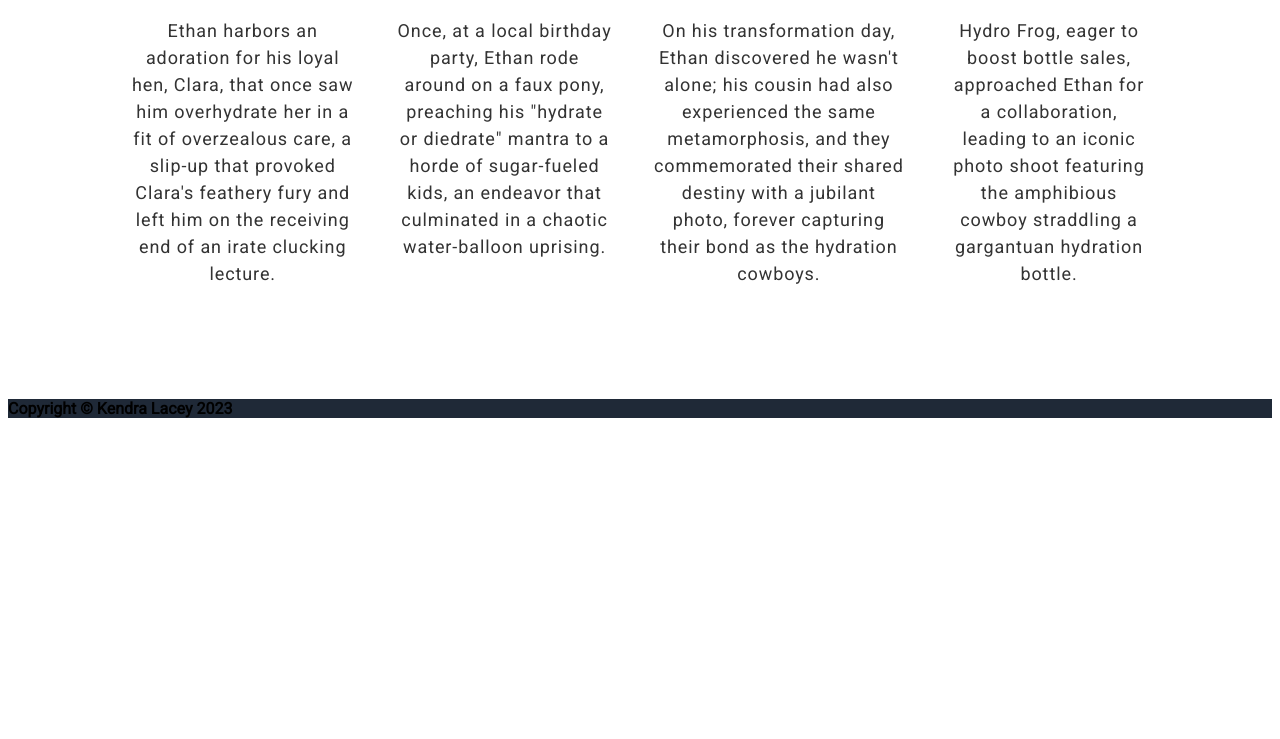
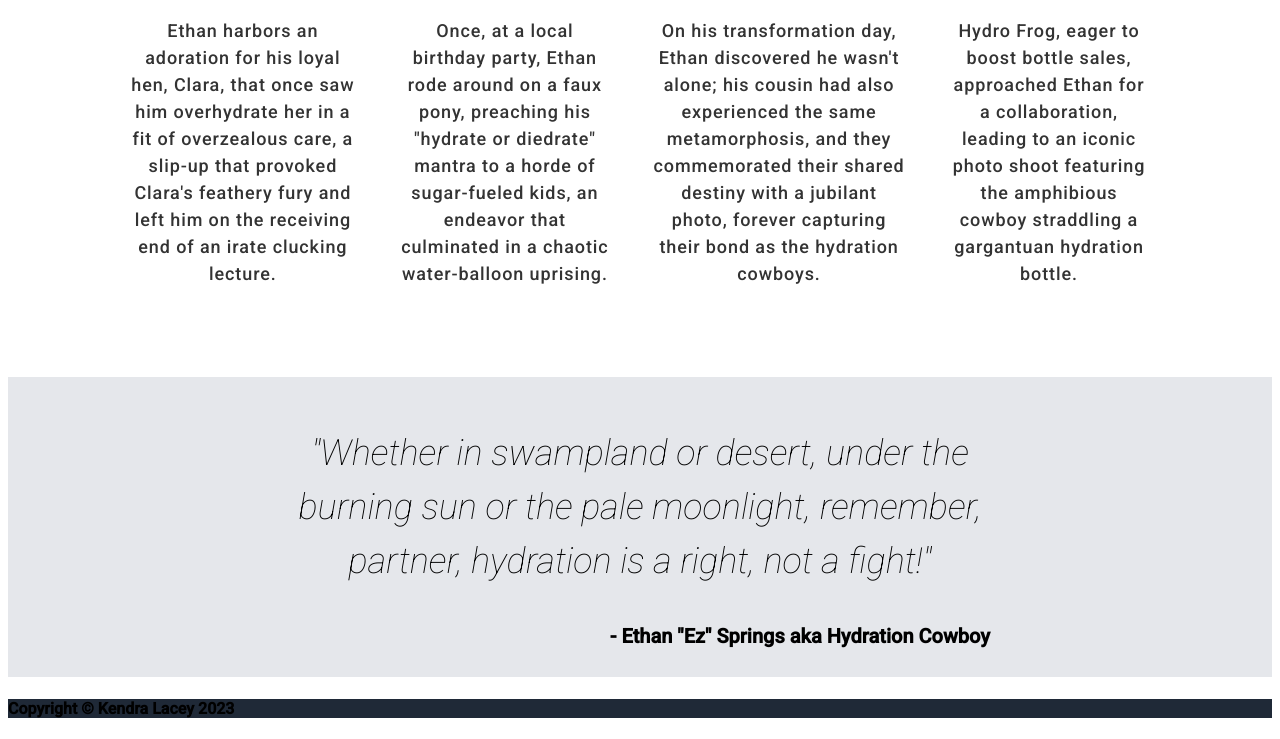
Before and after one commit to kendra-lacey/landing-page, a plain HTML site: page index.html in a window 1280 px wide. Shown: the part 1108-1847 px from the top of the page. Before the commit the page ends 1547 px from the top, so only its background shows below. Drawn offline with Linux system fonts and the light colour scheme.

Commit message:
style quote section

```diff
--- a/index.html
+++ b/index.html
@@ -6,8 +6,9 @@
     <meta name="viewport" content="width=device-width, initial-scale=1.0">
     <link rel="preconnect" href="https://fonts.googleapis.com">
     <link rel="preconnect" href="https://fonts.gstatic.com" crossorigin>
-    <link href="https://fonts.googleapis.com/css2?family=Roboto&display=swap"
-      rel="stylesheet">
+    <link rel="preconnect" href="https://fonts.googleapis.com">
+    <link rel="preconnect" href="https://fonts.gstatic.com" crossorigin>
+    <link href="https://fonts.googleapis.com/css2?family=Roboto:ital,wght@0,400;0,500;1,100&display=swap" rel="stylesheet">
     <link rel="stylesheet" href="styles.css">
     <title>hydration-cowboy</title>
   </head>
@@ -46,25 +47,40 @@
       <div class="boxes">
         <div class="multi-box">
           <img src="/images/wet-hen-cowboy.png"/>
-          <h5>Ethan harbors an adoration for his loyal hen, Clara, that once saw him overhydrate her in a fit of overzealous care, a slip-up that provoked Clara's feathery fury and left him on the receiving end of an irate clucking lecture.</h5>
+          <h5>Ethan harbors an adoration for his loyal hen, Clara, that once saw
+            him overhydrate her in a fit of overzealous care, a slip-up that
+            provoked Clara's feathery fury and left him on the receiving end of
+            an irate clucking lecture.</h5>
         </div>
         <div class="multi-box">
           <img src="/images/hydrate-or-die.png"/>
-          <h5>Once, at a local birthday party, Ethan rode around on a faux pony, preaching his "hydrate or diedrate" mantra to a horde of sugar-fueled kids, an endeavor that culminated in a chaotic water-balloon uprising.</h5>
+          <h5>Once, at a local birthday party, Ethan rode around on a faux pony,
+            preaching his "hydrate or diedrate" mantra to a horde of
+            sugar-fueled kids, an endeavor that culminated in a chaotic
+            water-balloon uprising.</h5>
         </div>
         <div class="multi-box">
           <img src="/images/frog-boys.png"/>
-        <h5>On his transformation day, Ethan discovered he wasn't alone; his cousin had also experienced the same metamorphosis, and they commemorated their shared destiny with a jubilant photo, forever capturing their bond as the hydration cowboys.</h5>
+          <h5>On his transformation day, Ethan discovered he wasn't alone; his
+            cousin had also experienced the same metamorphosis, and they
+            commemorated their shared destiny with a jubilant photo, forever
+            capturing their bond as the hydration cowboys.</h5>
         </div>
         <div class="multi-box">
           <img src="/images/hydro-frog.png"/>
           <h5>
-        Hydro Frog, eager to boost bottle sales, approached Ethan for a collaboration, leading to an iconic photo shoot featuring the amphibious cowboy straddling a gargantuan hydration bottle.</h5>
+            Hydro Frog, eager to boost bottle sales, approached Ethan for a
+            collaboration, leading to an iconic photo shoot featuring the
+            amphibious cowboy straddling a gargantuan hydration bottle.</h5>
         </div>
       </div>
-
     </section>
-    <section class="quote">
+    <section class="quote-section">
+      <div id="quote">
+        <p>"Whether in swampland or desert, under the burning sun or the pale moonlight, remember, partner, hydration is a right, not a fight!"</p>
+        <h2> - Ethan "Ez" Springs aka Hydration Cowboy </h2>
+      </div>
+    </section>
 
     <section class="call-to-action">
 
--- a/styles.css
+++ b/styles.css
@@ -148,3 +148,35 @@ flex-direction: column;
   transition: 0.3s;
   box-shadow: 0px 0px 15px rgb(255, 255, 255);
 }
+
+.quote-section {
+  background-color: #E5E7EB;
+  height: 300px;
+  display: flex;
+  align-items: center;
+  justify-content: center;
+}
+
+#quote {
+  position: relative;
+  max-width: fit-content;
+  padding: 20px;
+  text-align: center;
+}
+
+#quote p, #quote h2 {
+  max-width: 700px; /* adjust this value to your liking */
+}
+
+#quote p {
+  font-family: 'Roboto', sans-serif;
+  font-size: 36px;
+  font-style: italic;
+  text-align: center;
+  line-height: 1.5;
+}
+
+#quote h2 {
+  text-align: right;
+  font-size: 20px;
+}
```
Lines whose indentation alone changed are shown as unchanged.
